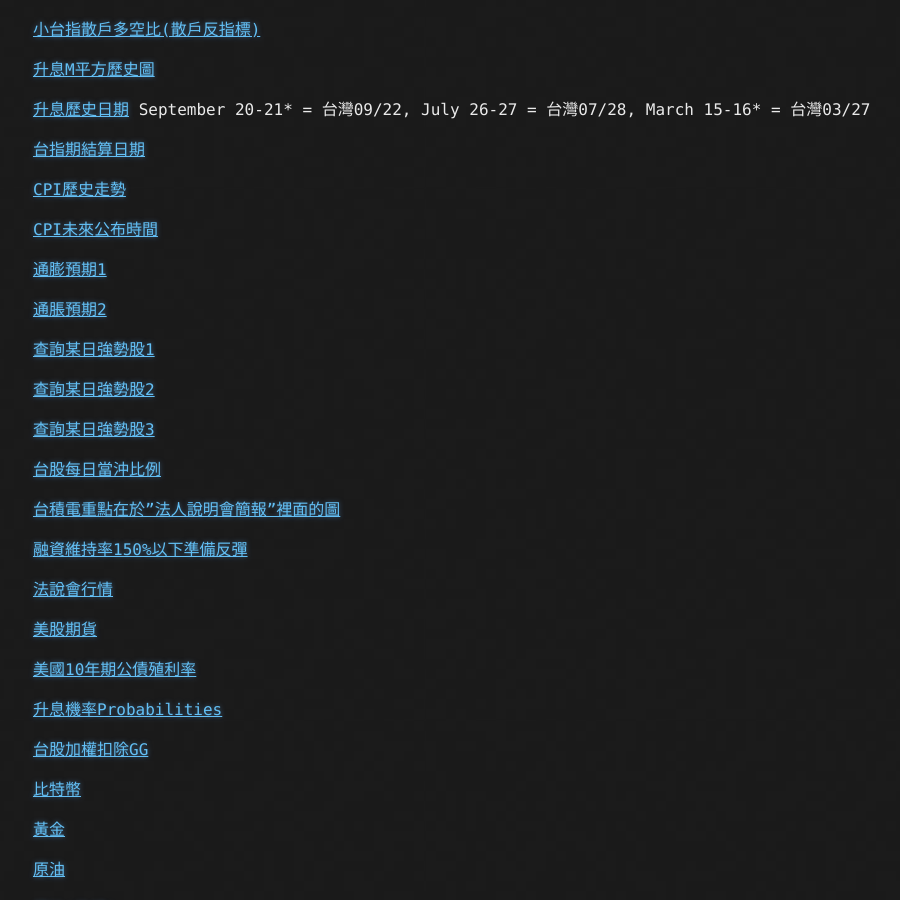
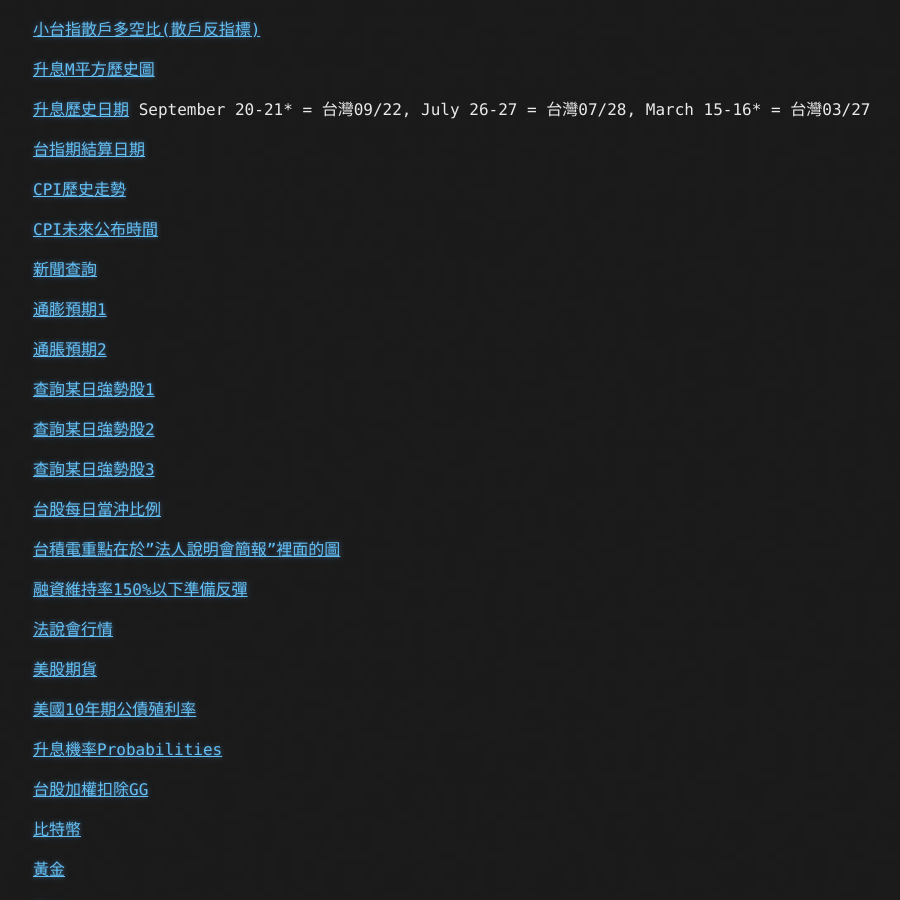
Before and after one commit to lepg5487/Stock_God, a Jekyll site: the page built from experience.md, in a window 1280 px wide and 900 px high, scrolled down 5132 px. Shown: the whole window, without its empty margins (107-1007 px from the left). Built offline with Jekyll 4.4.1, drawn with Linux system fonts in a browser that asks for light colours.

Commit message:
Update experience.md

```diff
--- a/experience.md
+++ b/experience.md
@@ -208,6 +208,8 @@ September 20-21* = 台灣09/22, July 26-27 = 台灣07/28, March 15-16* = 台灣0
 [CPI歷史走勢](https://hk.investing.com/economic-calendar/cpi-733)
 
 [CPI未來公布時間](https://chihyun.tw/cpi-release-date/)
+
+[新聞查詢](https://www.moneydj.com/KMDJ/search/list.aspx?_Query_=%e8%a7%a3%e5%b0%81&_QueryType_=NW&last=2021/04/01&end=2021/07/01&count=300)
 
 [通膨預期1](https://tradingeconomics.com/united-states/inflation-expectations)
 
```
